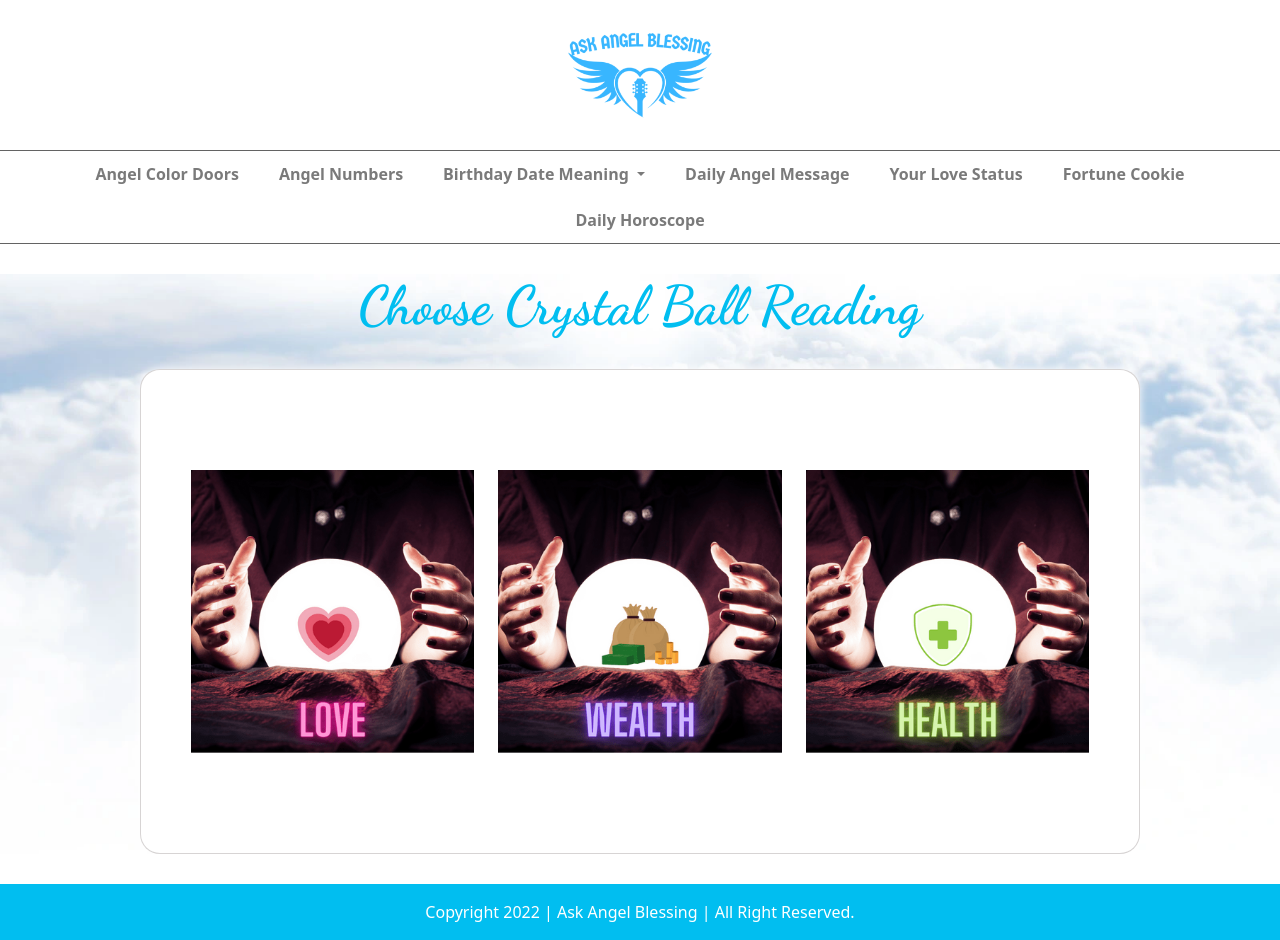
After one commit to Khamid-v2022/AngelBlessing-second, a PHP site: the page made by application/views/crystal-ball.php in a window 1280 px wide. The commit adds this page. Run offline with PHP 8.4, Linux system fonts and the light colour scheme; the template is opened without the code that fills it, so the values that code supplies are empty.

Commit message:
Crystal Ball page added

```diff
--- /dev/null
+++ b/application/views/crystal-ball.php
@@ -0,0 +1,46 @@
+    <section class="main crystal-ball">
+        <div class="google-ads-place">
+            <script async src="https://pagead2.googlesyndication.com/pagead/js/adsbygoogle.js?client=ca-pub-6130278165783644"
+                 crossorigin="anonymous"></script>
+            <!-- crystal ball reading top -->
+            <ins class="adsbygoogle"
+                 style="display:block"
+                 data-ad-client="ca-pub-6130278165783644"
+                 data-ad-slot="9356942230"
+                 data-ad-format="auto"
+                 data-full-width-responsive="true"></ins>
+            <script>
+                 (adsbygoogle = window.adsbygoogle || []).push({});
+            </script>
+        </div>
+        <div class="container text-center">
+            <h1 class="dancing-header">Choose Crystal Ball Reading</h1>
+            <div class="crystal-ball-wrapper">
+                <div class="row">
+                    <div class="col-sm-4">
+                        <img class="crystal-item-img" data-catetory_name="Crystal Ball Love" src="<?=base_url()?>assets/img/crystal-ball/love.png">
+                    </div>
+                    <div class="col-sm-4">
+                        <img class="crystal-item-img" data-catetory_name="Crystal Ball Wealth" src="<?=base_url()?>assets/img/crystal-ball/wealth.png">
+                    </div>
+                    <div class="col-sm-4">
+                        <img class="crystal-item-img" data-catetory_name="Crystal Ball Health" src="<?=base_url()?>assets/img/crystal-ball/heatlh.png">
+                    </div>
+                </div>
+            </div>
+        </div>
+        <div class="google-ads-place">
+            <script async src="https://pagead2.googlesyndication.com/pagead/js/adsbygoogle.js?client=ca-pub-6130278165783644"
+                 crossorigin="anonymous"></script>
+            <ins class="adsbygoogle"
+                 style="display:block"
+                 data-ad-format="autorelaxed"
+                 data-ad-client="ca-pub-6130278165783644"
+                 data-ad-slot="3059945437"></ins>
+            <script>
+                 (adsbygoogle = window.adsbygoogle || []).push({});
+            </script>
+
+        </div>
+    </section>
+</body>
--- a/assets/css/app.css
+++ b/assets/css/app.css
@@ -665,3 +665,39 @@ a.horoscope-btn:hover .horoscope-icon{
     font-weight: 600;
     min-width: 120px;
 }
+
+
+/* Crystal Ball page */
+
+.dancing-header {
+    font-family: Dancing Script;
+    color: #01BEF0;
+    font-size: 54px;
+}
+
+.main.crystal-ball {
+    background-image: url(../img/new_sky.webp);
+    background-size: cover;
+    background-position: top;
+    background-repeat: no-repeat;
+    /* min-height: 100vh; */
+}
+.crystal-ball-wrapper {
+    box-shadow: 0 0 8px #fff;
+    background-color: white;
+    border-radius: 20px;
+    border: 1px solid #483c3c38;
+    padding: 100px 50px;
+    max-width: 1000px;
+    margin: 30px auto;
+}
+.crystal-item-img {
+    width: 100%;
+    height: auto;
+    cursor: pointer;
+    transition: all .2s ease-in-out;
+}
+
+.crystal-item-img:hover {
+   transform: scale(1.1);
+}
--- a/assets/js/app.js
+++ b/assets/js/app.js
@@ -54,4 +54,10 @@ $(function() {
         })
     })
 
+    $(".crystal-item-img").on("click", function(){
+        const category_name = $(this).attr("data-catetory_name");
+        var _url = site_url + "CrystalBall/random_article/" + category_name;
+        location.href = _url;
+    })
+
 });
```
Also changed, not shown: application/controllers/CrystalBall.php (added, +36 -0 lines), application/models/Welcome_m.php (+38 -2 lines), assets/img/crystal-ball/heatlh.png (added), assets/img/crystal-ball/love.png (added), assets/img/crystal-ball/wealth.png (added), 3 other files.
